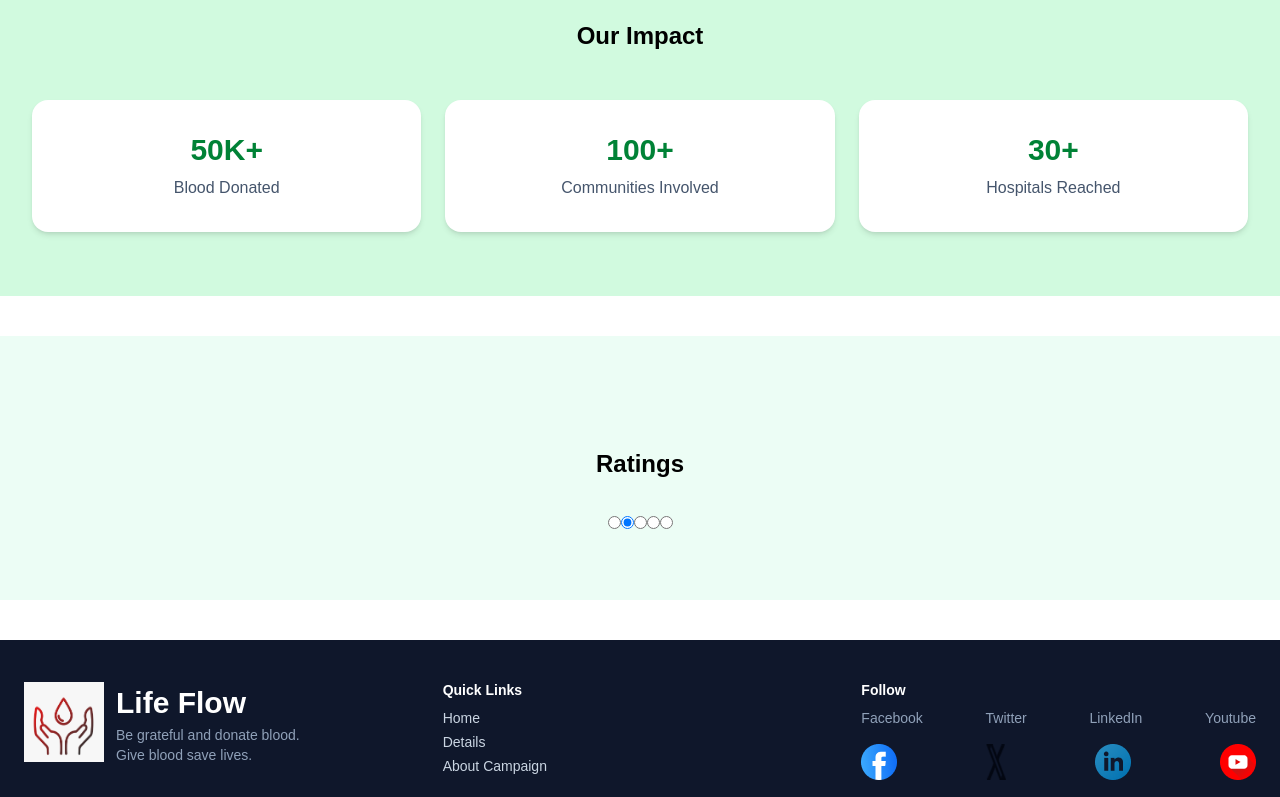
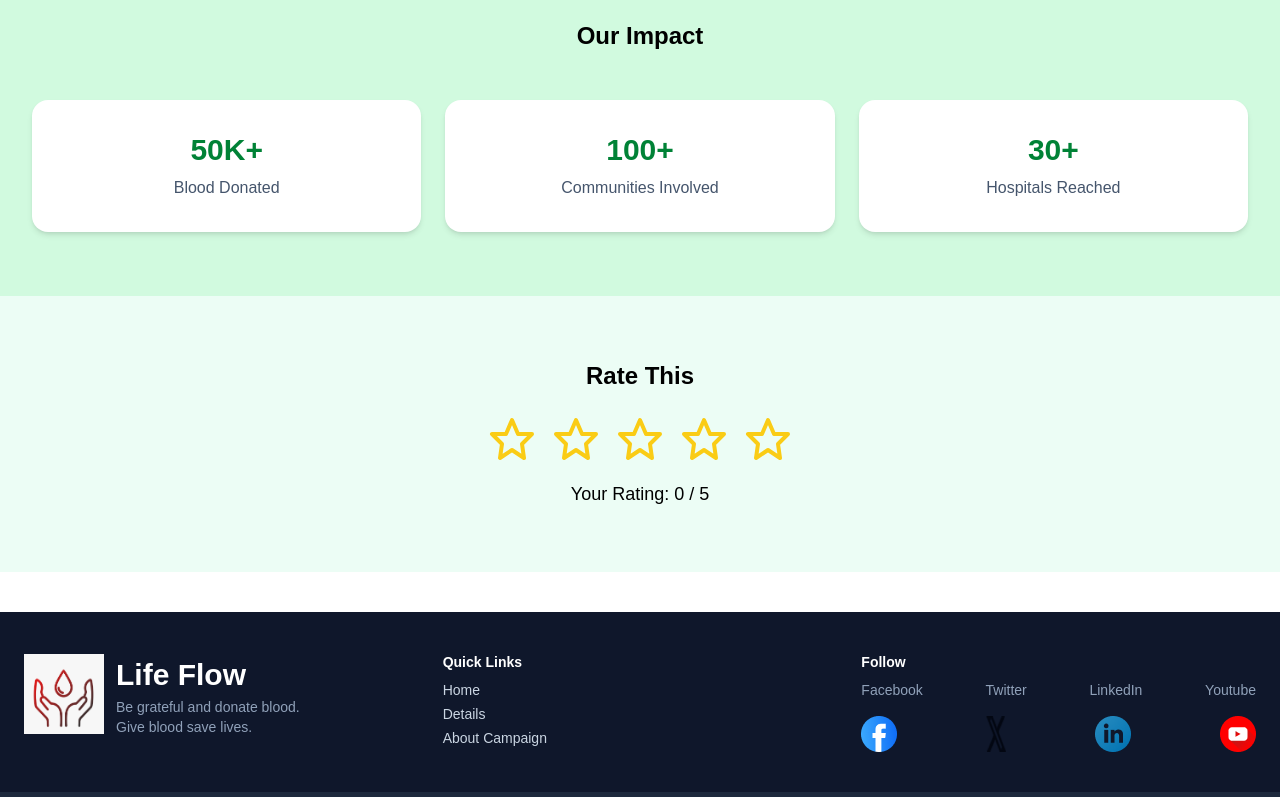
Before and after one commit to SabinaMarium/life-flow, a React (Vite) app: page / in a window 1280 px wide. Shown: the part 1382-2179 px from the top of the page. Built offline with nearby package versions, Linux system fonts and the light colour scheme; a web font is replaced by a local one.

Commit message:
animation added

```diff
--- a/src/components/Campaign.jsx
+++ b/src/components/Campaign.jsx
@@ -20,7 +20,7 @@ const Campaign = () => {
 
       // Continuous rotation for the badge
       gsap.to(badgeRef.current, {
-        rotation: -360,
+        rotation: 360,
         repeat: -1,
         duration: 8,
         ease: "linear",
--- a/src/components/RatingStars.jsx
+++ b/src/components/RatingStars.jsx
@@ -1,51 +1,75 @@
-import React, { useEffect, useRef } from "react";
+import React, { useState, useRef } from "react";
 import { gsap } from "gsap";
 
+// Single Star Component
+const Star = ({ filled, onMouseEnter, onClick }) => (
+  <svg
+    onMouseEnter={onMouseEnter}
+    onClick={onClick}
+    className="w-12 h-12 cursor-pointer"
+    viewBox="0 0 24 24"
+    fill={filled ? "#FACC15" : "none"}
+    stroke="#FACC15"
+    strokeWidth="2"
+    strokeLinecap="round"
+    strokeLinejoin="round"
+  >
+    <polygon points="12 2 15 9 22 9 17 14 18 21 12 17 6 21 7 14 2 9 9 9" />
+  </svg>
+);
+
 function RatingStars() {
+  const [rating, setRating] = useState(0); // start empty
+  const [hovered, setHovered] = useState(0);
   const starsRef = useRef([]);
-  const titleRef = useRef(null);
-  const sectionRef = useRef(null);
 
-  useEffect(() => {
-    // Only run after DOM is ready
-    const ctx = gsap.context(() => {
-      const tl = gsap.timeline({ defaults: { duration: 0.6, ease: "back.out(1.7)" } });
+  const handleMouseEnter = (index) => {
+    setHovered(index + 1);
 
-      tl.from(titleRef.current, { y: -50, opacity: 0 }) // title slides in
-        .from(starsRef.current, {
-          scale: 0,
-          opacity: 0,
-          stagger: 0.2,
-          delay: 0.2,
-        });
-    }, sectionRef);
+    // small pop animation on hover
+    gsap.to(starsRef.current[index], {
+      scale: 1.3,
+      duration: 0.2,
+      ease: "back.out(2)",
+    });
+  };
 
-    return () => ctx.revert(); // cleanup on unmount
-  }, []);
+  const handleMouseLeave = (index) => {
+    setHovered(0);
+    gsap.to(starsRef.current[index], {
+      scale: 1,
+      duration: 0.2,
+      ease: "back.out(2)",
+    });
+  };
+
+  const handleClick = (index) => {
+    setRating(index + 1);
+  };
 
   return (
-    <section ref={sectionRef} className="bg-[#ECFDF5] py-16 mt-10 overflow-hidden">
-      <div className="max-w-7xl mt-12 container mx-auto px-4 sm:px-6 lg:px-8">
-        <h2 ref={titleRef} className="text-2xl font-bold text-center">
-          Ratings
-        </h2>
+    <section className="bg-[#ECFDF5] py-16 flex flex-col items-center">
+      <h2 className="text-2xl font-bold mb-6">Rate This</h2>
 
-        <div className="flex justify-center mt-8">
-          <div className="rating">
-            {[1, 2, 3, 4, 5].map((num, index) => (
-              <input
-                key={num}
-                type="radio"
-                name="rating-4"
-                className="mask mask-star-2 bg-green-500"
-                aria-label={`${num} star`}
-                defaultChecked={num === 2}
-                ref={(el) => (starsRef.current[index] = el)}
-              />
-            ))}
+      <div className="flex gap-4">
+        {[...Array(5)].map((_, index) => (
+          <div
+            key={index}
+            ref={(el) => (starsRef.current[index] = el)}
+            onMouseLeave={() => handleMouseLeave(index)}
+          >
+            <Star
+              filled={hovered ? index < hovered : index < rating} // fill on hover or click
+              onMouseEnter={() => handleMouseEnter(index)}
+              onClick={() => handleClick(index)}
+            />
           </div>
-        </div>
+        ))}
       </div>
+
+      <p className="mt-4 text-lg">
+        Your Rating: {rating} / 5
+      </p>
     </section>
   );
 }
```
